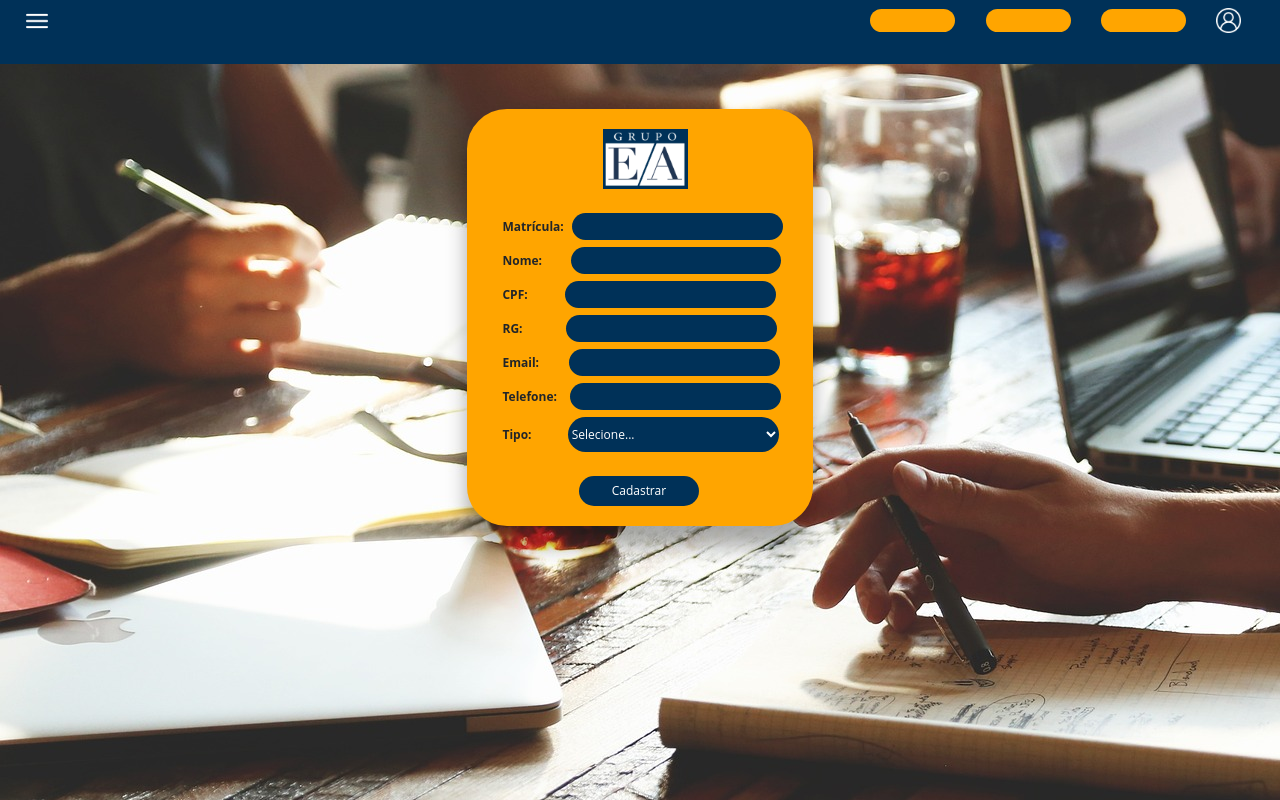
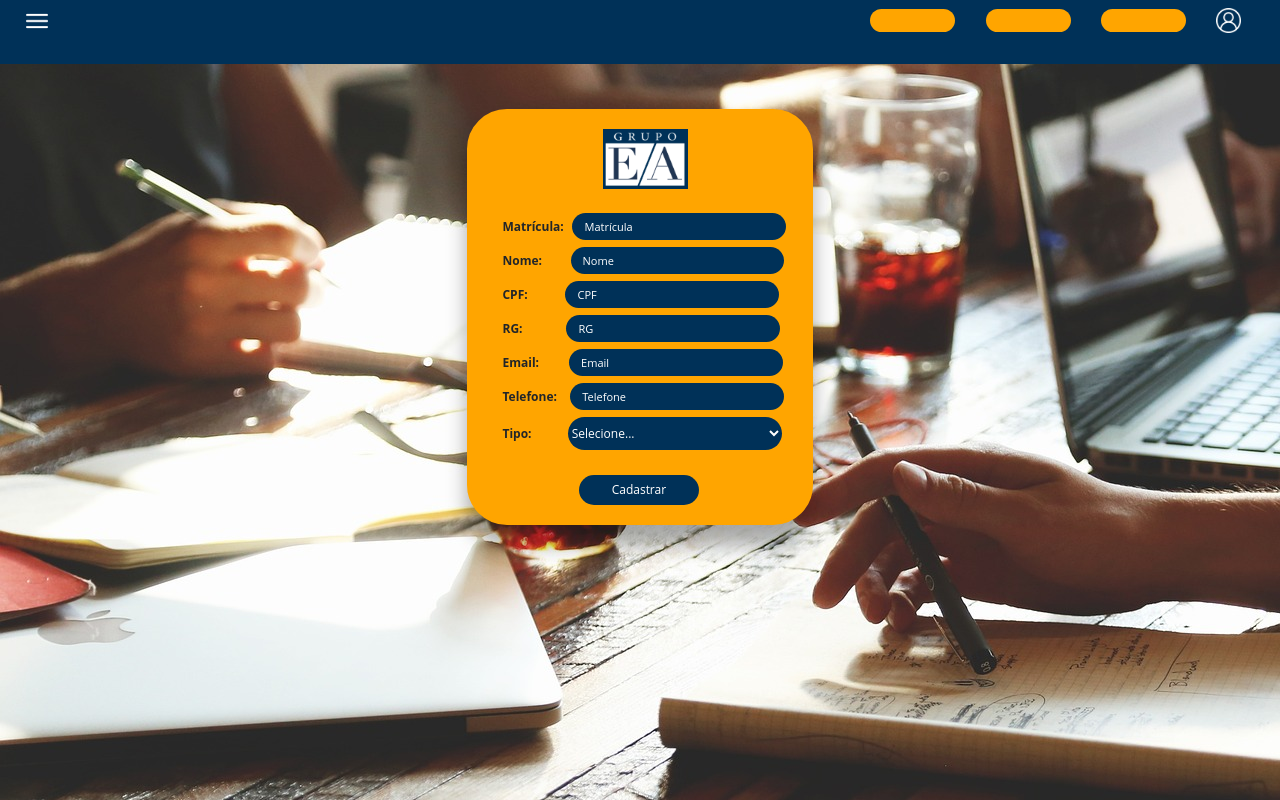
Before and after one commit to gabrieladnz/tela-squad, a plain HTML site: page index.html in a window 1280 px wide. Drawn offline with nearby package versions, Linux system fonts and the light colour scheme.

Commit message:
acrescentando cor ao placeholder

```diff
--- a/css/estilo.css
+++ b/css/estilo.css
@@ -112,12 +112,23 @@ nav {
     width: 22px;
 }
 
+/* MUDA A COR DO PLACEHOLDER */
+input::placeholder {
+    padding: 12px;
+    color: #fff;
+    font-size: 11px;
+}
+
+.teste {
+    background-image: url(img/botao.png);
+}
+
 #formulario input {
     font-size: 12px;
     background-color: #003158;
     border-color: white;
     border-radius: 1.5em;
-    width: 69%;
+    width: 70%;
     height: 27px;
 }
 
@@ -156,8 +167,8 @@ nav {
     font-size: 12px;
     border-radius: 0.5em;
     margin-left: 10.5%;
-    width: 69%;
-    height: 35px;
+    width: 70%;
+    height: 33px;
     margin-top: 1%;
     border-radius: 2.5em;
 }
--- a/index.html
+++ b/index.html
@@ -16,6 +16,7 @@
 <body>
     <!-- NAVBAR-->
     <nav>
+        <!-- Botões da navbar -->
         <button type="submit" class="buttonNav"></button>
         <button type="submit" class="buttonNav2"></button>
         <button type="submit" class="buttonNav3"></button>
@@ -32,17 +33,17 @@
 
         <!-- Inputs: -->
         <label>Matrícula:</label>
-        <input class="campo_matricula" type="text"><br>
+        <input class="campo_matricula" type="text" placeholder="Matrícula"><br>
         <label>Nome:</label>
-        <input class="campo_nome" type="text"><br>
+        <input class="campo_nome" type="text" placeholder="Nome"><br>
         <label>CPF:</label>
-        <input class="campo_cpf" type="text"><br>
+        <input class="campo_cpf" type="text" placeholder="CPF"><br>
         <label>RG:</label>
-        <input class="campo_rg" type="text"><br>
+        <input class="campo_rg" type="text" placeholder="RG"><br>
         <label>Email:</label>
-        <input class="campo_email" type="text"><br>
+        <input class="campo_email" type="text" placeholder="Email"><br>
         <label>Telefone:</label>
-        <input class="campo_telefone" type="text"><br>
+        <input class="campo_telefone" type="text" placeholder="Telefone"><br>
 
         <!-- Dropdown MENU -->
         <label>Tipo:</label>
```
